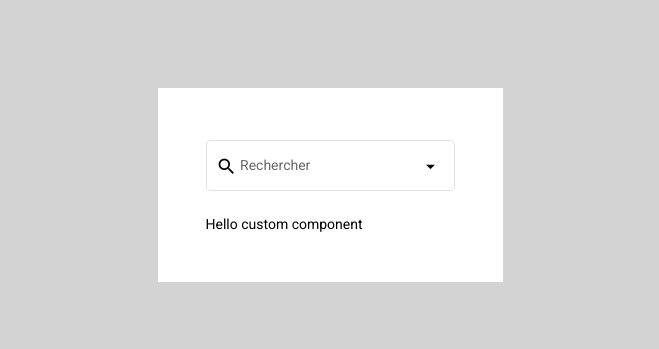
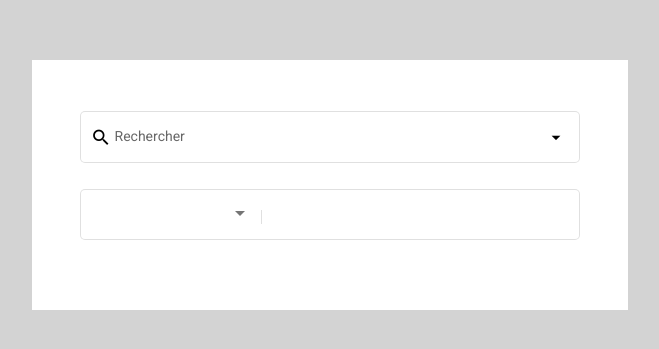
Before and after one commit to WeeabooDono/AdvancedMatFormFieldControlTutorial, an Angular app: page / in a window 1280 px wide. Shown: the part 215-564 px from the top of the page, without its empty margins (310-969 px from the left). Built offline with nearby package versions, Linux system fonts and the light colour scheme.

Commit message:
implémentation de MatFormFieldControl pour notre composant de Recherche avancée

```diff
--- a/src/app/_shared/custom-form-fields/advanced-search-control/advanced-search-control.component.html
+++ b/src/app/_shared/custom-form-fields/advanced-search-control/advanced-search-control.component.html
@@ -1 +1,8 @@
-Hello custom component
+<mat-select class="select">
+  <mat-option [value]="''">Tous</mat-option>
+  <mat-option [value]="'fr'">France</mat-option>
+  <mat-option [value]="'en'">Angleterre</mat-option>
+  <mat-option [value]="'us'">États-Unis</mat-option>
+</mat-select>
+<mat-divider [vertical]="true" class="divider"></mat-divider>
+<input matInput class="input" type="text" name="advanced-search-input"/>
--- a/src/app/_shared/custom-form-fields/advanced-search-control/advanced-search-control.component.scss
+++ b/src/app/_shared/custom-form-fields/advanced-search-control/advanced-search-control.component.scss
@@ -1,3 +1,14 @@
-.advanced-search-control {
-  // empty
+.app-advanced-search-control {
+  display: flex;
+
+  .select {
+    max-width: 150px;
+    margin-left: 0.5rem;
+  }
+
+  .divider {
+    height: 1em;
+    color: currentColor;
+    margin: 0 0.75rem;
+  }
 }
--- a/src/app/_shared/custom-form-fields/advanced-search-control/advanced-search-control.component.ts
+++ b/src/app/_shared/custom-form-fields/advanced-search-control/advanced-search-control.component.ts
@@ -1,10 +1,55 @@
-import { Component } from '@angular/core';
+import { ChangeDetectionStrategy, Component, HostBinding, ViewEncapsulation } from '@angular/core';
+import { MatFormFieldControl } from '@angular/material/form-field';
+import { FormFieldValue } from '@shared/custom-form-fields/advanced-search-control/advanced-search-control.model';
+import { AbstractControlDirective, NgControl } from '@angular/forms';
+import { Subject } from 'rxjs';
 
 @Component({
   selector: 'app-advanced-search',
   templateUrl: 'advanced-search-control.component.html',
-  styleUrls: ['advanced-search-control.component.scss']
+  styleUrls: ['advanced-search-control.component.scss'],
+  encapsulation: ViewEncapsulation.None,
+  changeDetection: ChangeDetectionStrategy.OnPush,
+  /**
+   * On va dire à Angular que l'on va lui fournir un objet de type `MatFormFieldControl` à travers notre control
+   * customisé `AdvancedSearchControlComponent`.
+   */
+  providers: [
+    {
+      provide: MatFormFieldControl,
+      useExisting: AdvancedSearchControlComponent,
+    },
+  ],
 })
-export class AdvancedSearchControlComponent {
+export class AdvancedSearchControlComponent implements MatFormFieldControl<FormFieldValue> {
+  @HostBinding('class.app-advanced-search-control') public isAppAdvancedSearch: boolean = true;
+
+  readonly autofilled?: boolean;
+  readonly controlType?: string;
+  readonly disabled: boolean;
+  readonly empty: boolean;
+  readonly errorState: boolean;
+  readonly focused: boolean;
+  readonly id: string;
+  readonly ngControl: NgControl | AbstractControlDirective | null;
+
+  readonly placeholder: string;
+  readonly required: boolean;
+
+  readonly shouldLabelFloat: boolean;
+
+  /**
+   * Cet observable est utilisé pour notifié qu'il y a un changement. En effet, le `ChangeDetection`
+   * des `MatFormFieldControl` est `OnPush`.
+   */
+  readonly stateChanges: Subject<void> = new Subject<void>();
+  readonly userAriaDescribedBy?: string;
+  value: FormFieldValue | null;
+
+  public onContainerClick(event: MouseEvent): void {
+  }
+
+  public setDescribedByIds(ids: string[]): void {
+  }
 
 }
--- /dev/null
+++ b/src/app/_shared/custom-form-fields/advanced-search-control/advanced-search-control.model.ts
@@ -0,0 +1,4 @@
+export interface FormFieldValue {
+  query?: string;
+  scope: string;
+}
--- a/src/app/home/home.component.html
+++ b/src/app/home/home.component.html
@@ -7,5 +7,8 @@
     <input matInput placeholder="Commencez a écrire..." name="advanced-search-control">
   </mat-form-field>
 
-  <app-advanced-search></app-advanced-search>
+
+  <mat-form-field appearance="outline">
+    <app-advanced-search></app-advanced-search>
+  </mat-form-field>
 </div>
--- a/src/app/home/home.component.scss
+++ b/src/app/home/home.component.scss
@@ -10,5 +10,6 @@
     padding: 48px;
     display: flex;
     flex-direction: column;
+    width: 500px;
   }
 }
```
Also changed, not shown: src/app/_shared/custom-form-fields/advanced-search-control/advanced-search-control.module.ts (+8 -1 lines).
